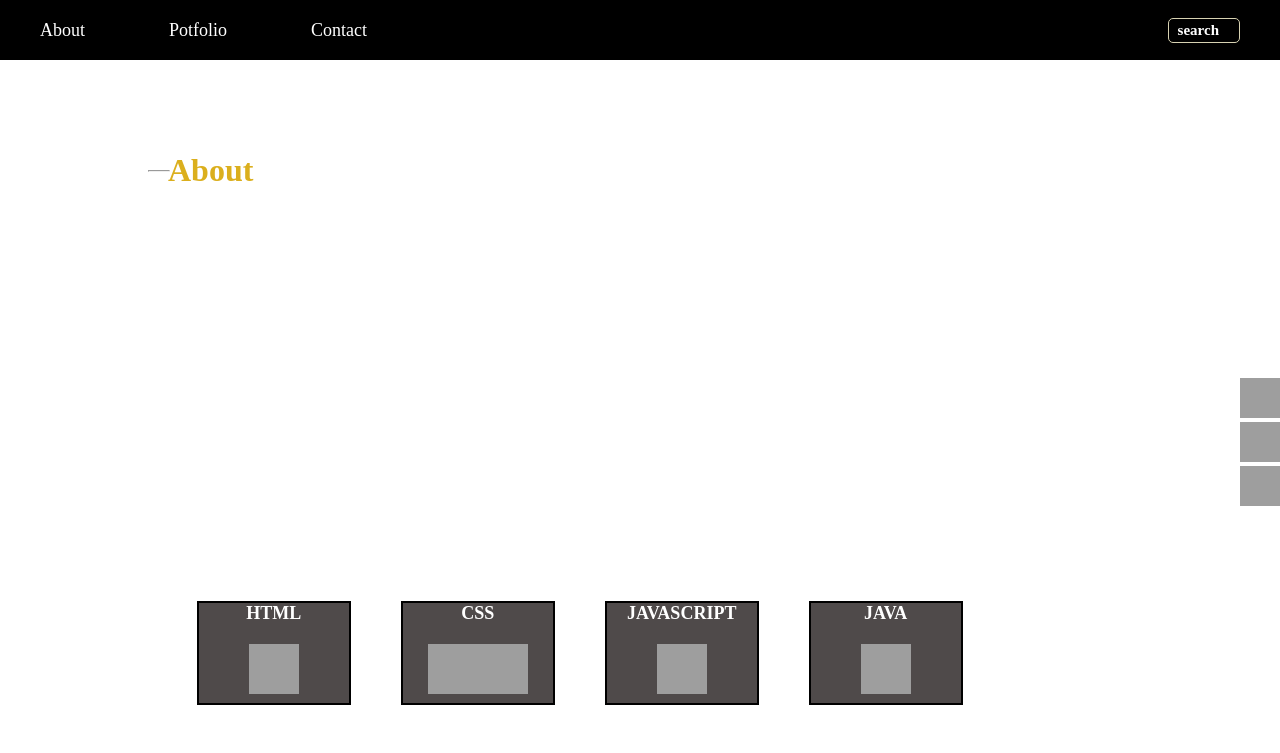
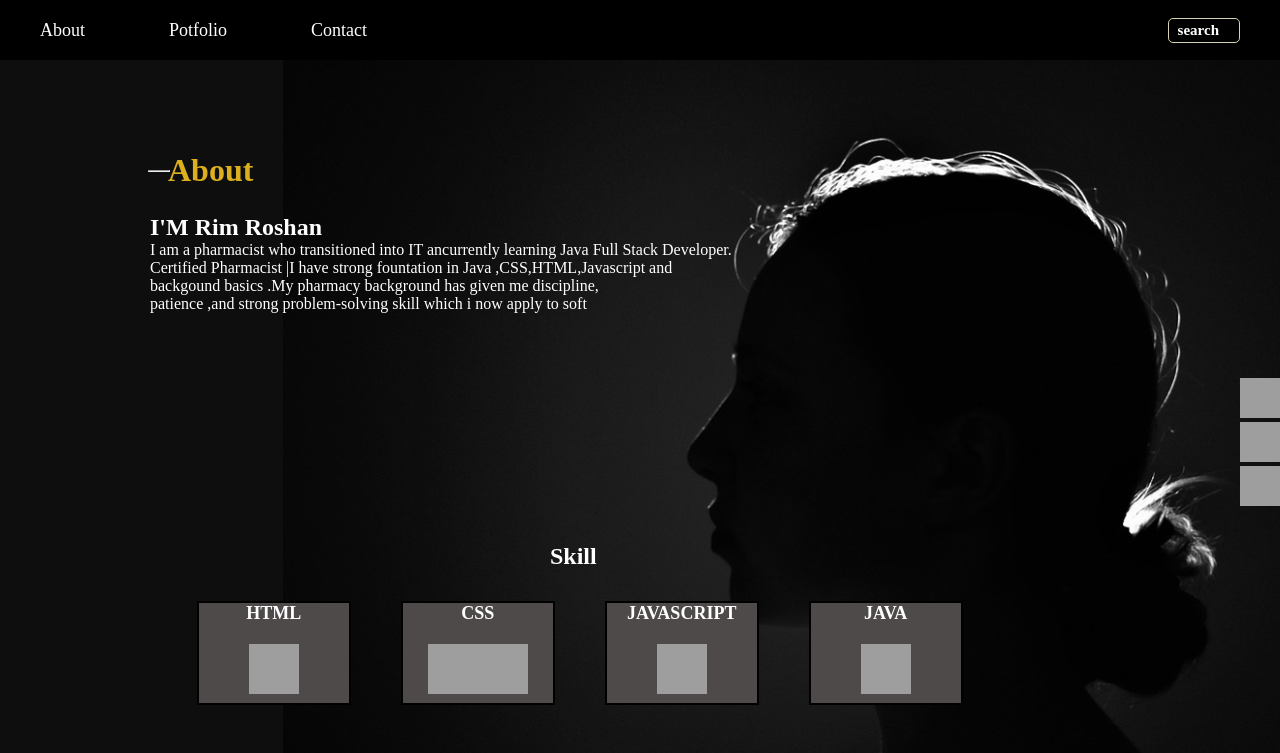
Before and after one commit to rimroshan/rimroshan.github.io, a plain HTML site: page index.html in a window 1280 px wide. Shown: the top 753 px of the page. Drawn offline with Linux system fonts and the light colour scheme; grey boxes are pictures that could not be loaded.

Commit message:
Add files via upload

```diff
--- a/potfolio.css
+++ b/potfolio.css
@@ -11,7 +11,7 @@
     color: white;
     display: flex;
     /* background-image:radial-gradient(rgb(6, 6, 6)); */
-     background-image:url(./images/bg_user_image.png);
+     background-image:url(bg_user_image.png);
      z-index: 1;
 }
 .page1 h1{
```
Also changed, not shown: bg_user_image.png (added).
